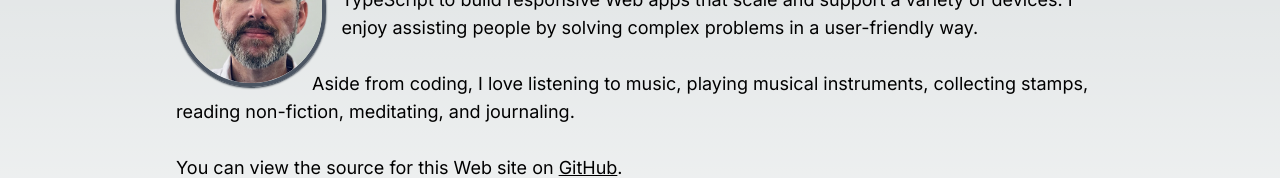
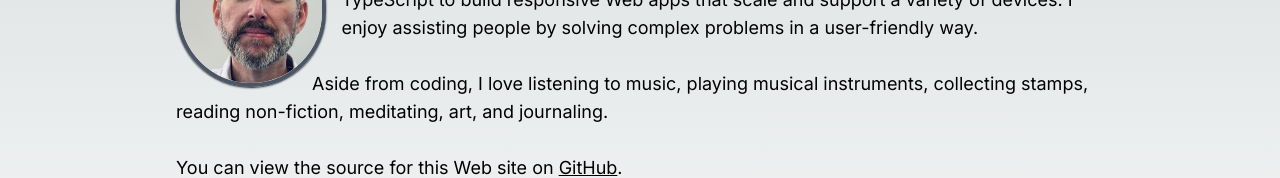
Before and after one commit to mkelley33/mkelley33-pwa, a Next.js app: page / in a window 1280 px wide. Shown: the part 272-450 px from the top of the page. Built offline with nearby package versions, Linux system fonts and the light colour scheme.

Commit message:
Change copyright to copyleft (#27)

```diff
--- a/src/components/Footer.tsx
+++ b/src/components/Footer.tsx
@@ -1,10 +1,14 @@
+import Link from 'next/link';
 export default function Footer() {
-  const copyrightYear = new Date().getFullYear();
+  const copyleftYear = new Date().getFullYear();
 
   return (
     <footer className="bg-black w-full border-t-2 border-t-slate-50 pt-5 text-center opacity-90">
       <p>
-        Copyright &copy; {copyrightYear} Michaux Kelley. All rights reserved.
+        <Link href="https://gnu.org/licenses/copyleft.en.html" target="copyleft" rel="noopener">
+          (ↄ) {copyleftYear}
+        </Link>{' '}
+        Michaux Kelley.
       </p>
     </footer>
   );
--- a/src/components/MainContent.tsx
+++ b/src/components/MainContent.tsx
@@ -1,5 +1,5 @@
+import Image from 'next/image';
 import profilePic from '../../images/profile-pic.webp';
-import Image from 'next/image';
 
 export default function MainContent() {
   return (
@@ -14,19 +14,17 @@ export default function MainContent() {
         style={{ shapeOutside: 'circle()' }}
       />
       <p>
-        I&apos;m Michaux Kelley, and for over 9 years I&apos;ve worked as a
-        senior front-end software engineer, developing primarily with{' '}
+        I&apos;m Michaux Kelley, and for over 9 years I&apos;ve worked as a senior front-end software engineer,
+        developing primarily with{' '}
         <a href="https://react.dev/" target="react-dev">
           React
         </a>
-        , while using HTML5, CSS3, JavaScript, and TypeScript to build
-        responsive Web apps that scale and support a variety of devices. I enjoy
-        assisting people by solving complex problems in a user-friendly way.
+        , while using HTML5, CSS3, JavaScript, and TypeScript to build responsive Web apps that scale and support a
+        variety of devices. I enjoy assisting people by solving complex problems in a user-friendly way.
       </p>
       <p>
-        Aside from coding, I love listening to music, playing musical
-        instruments, collecting stamps, reading non-fiction, meditating, and
-        journaling.
+        Aside from coding, I love listening to music, playing musical instruments, collecting stamps, reading
+        non-fiction, meditating, art, and journaling.
       </p>
       <p>
         You can view the source for this Web site on{' '}
```
